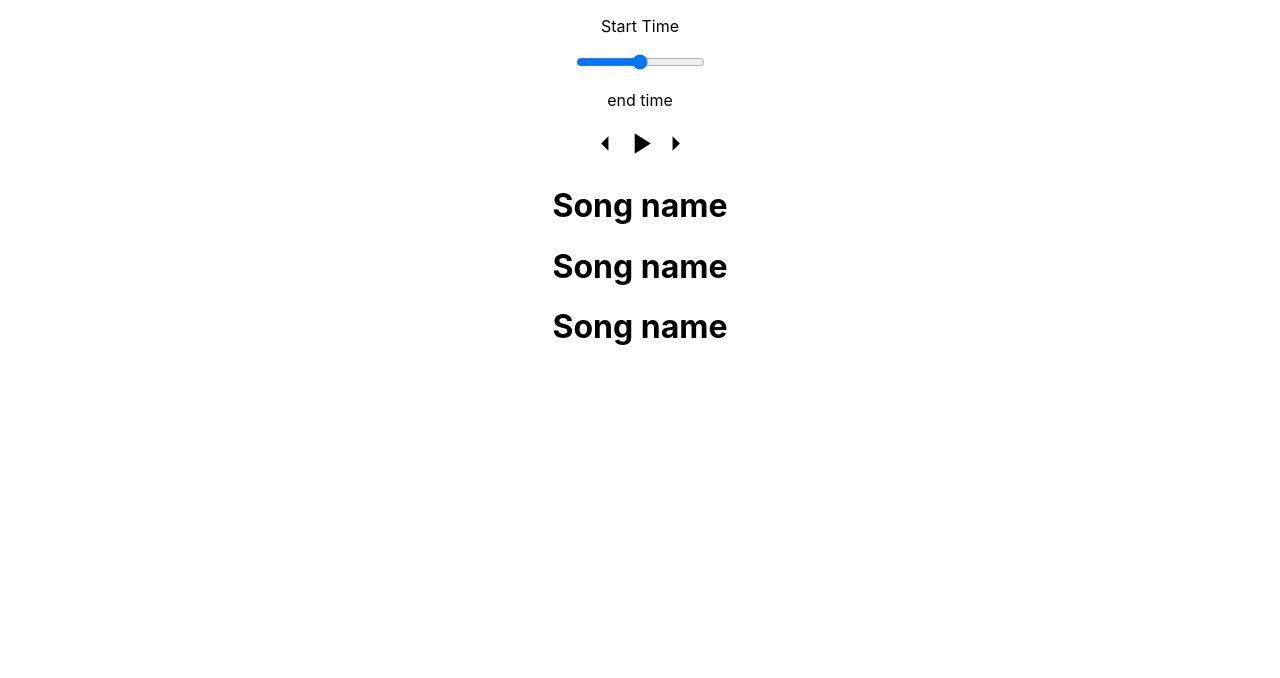
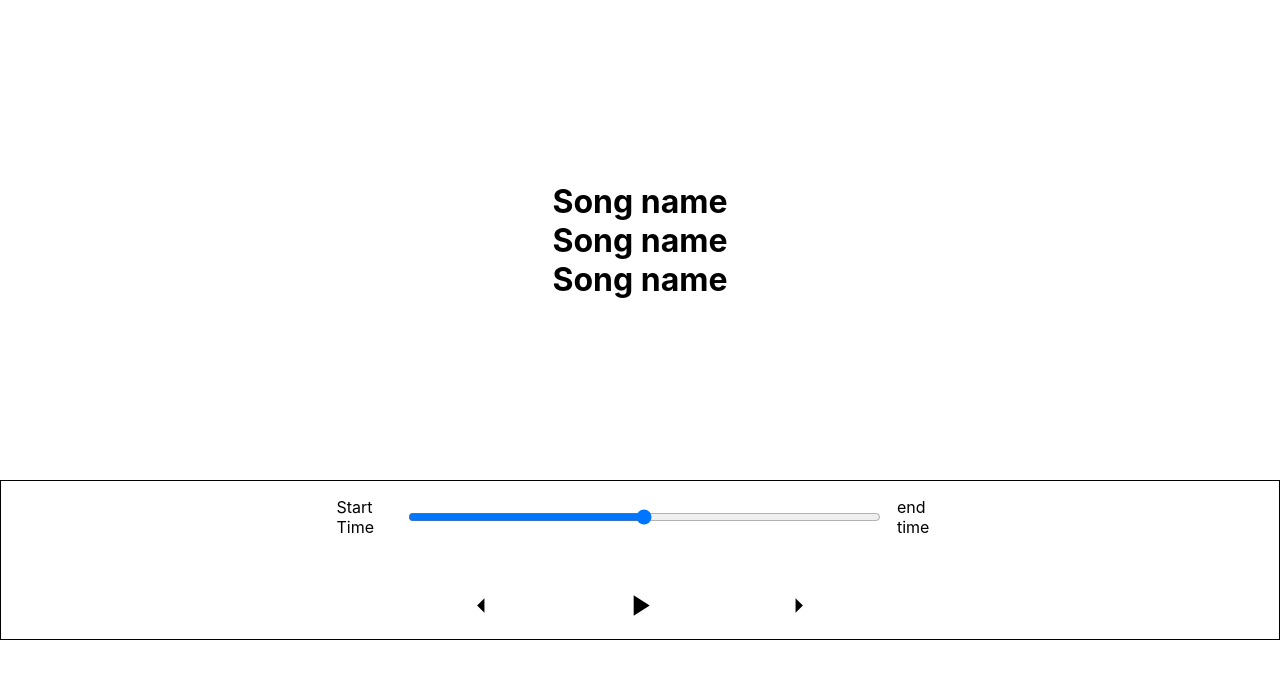
Before and after one commit to isaiah-j/react-music-player, a React (Create React App) app: page / in a window 1280 px wide. Shown: the top 678 px of the page. Built offline with nearby package versions, Linux system fonts and the light colour scheme.

Commit message:
Added basic formatting to the song player

```diff
--- a/package.json
+++ b/package.json
@@ -8,6 +8,7 @@
     "@testing-library/jest-dom": "^5.11.5",
     "@testing-library/react": "^11.1.1",
     "@testing-library/user-event": "^12.2.0",
+    "node-sass": "^4.14.1",
     "react": "^17.0.1",
     "react-dom": "^17.0.1",
     "react-scripts": "4.0.0",
--- a/src/App.js
+++ b/src/App.js
@@ -3,15 +3,15 @@
 import Player from './components/Player'
 import Song from './components/Song'
 
-import './App.css';
+import './styles/app.scss';
 
 
 
 function App() {
   return (
     <div className="App">
+      <Song/>
       <Player />
-      <Song/>
     </div>
   );
 }
--- /dev/null
+++ b/src/styles/_player.scss
@@ -0,0 +1,31 @@
+.player {
+	min-height: 20vh;
+	display: flex;
+	flex-direction: column;
+	justify-content: space-between;
+	align-items: center;
+	border: 1px solid black;
+}
+
+.time-control {
+	width: 50%;
+	display: flex;
+	input {
+		width: 100%;
+		padding: 1rem 2rem;
+	}
+	p {
+		padding: 1rem;
+	}
+}
+
+.play-control {
+	display: flex;
+	justify-content: space-between;
+	align-items: center;
+	padding: 1rem;
+	width: 30%;
+	svg {
+		cursor: pointer;
+	}
+}
--- /dev/null
+++ b/src/styles/_song.scss
@@ -0,0 +1,7 @@
+.song-container{
+    height: 60vh;
+    display: flex;
+    flex-direction: column;
+    align-items: center;
+    justify-content: center;
+}
--- /dev/null
+++ b/src/styles/app.scss
@@ -0,0 +1,8 @@
+* {
+	margin: 0;
+	padding: 0;
+	box-sizing: border-box;
+}
+
+@import './player';
+@import './song';
```
Also changed, not shown: 1 other file (tests, documents, lock files or other folders).
